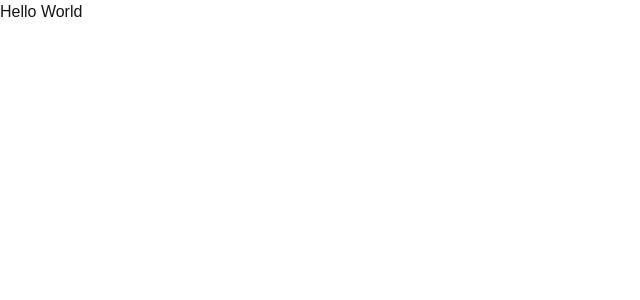
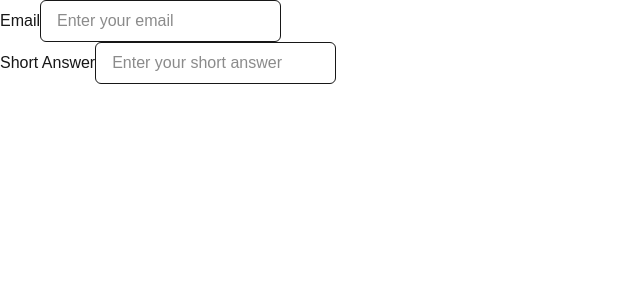
Before and after one commit to jaebungs/realtime-fillout-poc, a Next.js app: page / in a window 1280 px wide. Shown: the top 300 px of the page, without its empty margins (0-640 px from the left). Built offline with nearby package versions, Linux system fonts and the light colour scheme.

Commit message:
add basic input components

```diff
--- /dev/null
+++ b/src/app/formComponents/EmailInput.tsx
@@ -0,0 +1,37 @@
+'use client'
+import { useState } from "react"
+
+interface EmailInputProps {
+    text: string
+    label?: string
+    placeholder?: string
+    required?: boolean
+    error?: boolean
+    errorMessage?: string
+}
+
+const EmailInput = (props: EmailInputProps) => {
+    const { text, label, placeholder, required, error, errorMessage } = props
+    const [email, setEmail] = useState('')
+
+    const handleChange = (e: React.ChangeEvent<HTMLInputElement>) => {
+        console.log(e.target.value)
+        setEmail(e.target.value)
+    }
+    return (
+        <div>
+            <label htmlFor="email">{text}</label>
+            <input
+                type="email"
+                name="email"
+                aria-label={label}
+                className={`px-4 py-2 border rounded-md ${error ? 'border-red-500' : ''}`}
+                value={email}
+                onChange={handleChange}
+                placeholder={placeholder}
+            />
+        </div>
+    )
+}
+
+export default EmailInput
--- /dev/null
+++ b/src/app/formComponents/ShortAnswerInput.tsx
@@ -0,0 +1,37 @@
+'use client'
+import { useState } from "react"
+
+interface ShortAnswerInputProps {
+    text: string
+    label?: string
+    placeholder?: string
+    required?: boolean
+    error?: boolean
+    errorMessage?: string
+}
+
+const shortAnswerInput = (props: ShortAnswerInputProps) => {
+    const { text, label, placeholder, required, error, errorMessage } = props
+    const [input, setInput] = useState('')
+
+    const handleChange = (e: React.ChangeEvent<HTMLInputElement>) => {
+        console.log(e.target.value)
+        setInput(e.target.value)
+    }
+    return (
+        <div>
+            <label htmlFor="email">{text}</label>
+            <input
+                type="text"
+                name="text"
+                aria-label={label}
+                className={`px-4 py-2 border rounded-md ${error ? 'border-red-500' : ''}`}
+                value={input}
+                onChange={handleChange}
+                placeholder={placeholder}
+            />
+        </div>
+    )
+}
+
+export default shortAnswerInput
--- a/src/app/page.tsx
+++ b/src/app/page.tsx
@@ -1,7 +1,13 @@
+import EmailInput from "@/app/formComponents/EmailInput"
+import ShortAnswerInput from "@/app/formComponents/ShortAnswerInput"
+
 export default function Home() {
   return (
     <div className="">
-      <h1>Hello World</h1>
+      <div>
+        <EmailInput text="Email" label="Email" placeholder="Enter your email" />
+        <ShortAnswerInput text="Short Answer" label="Short Answer" placeholder="Enter your short answer" />
+      </div>
     </div>
   )
 }
```
